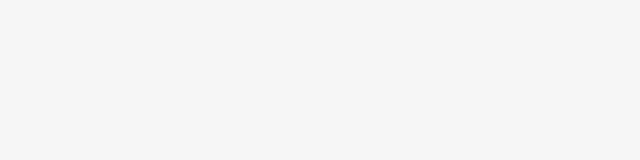
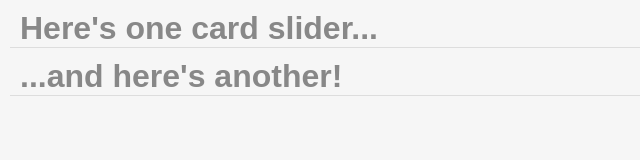
Before and after one commit to asakasamo/card-slider, a website: page index.html in a window 1280 px wide. Shown: the whole page, without its empty margins (0-640 px from the left). Drawn offline with Linux system fonts and the light colour scheme; no server answers.

Commit message:
Make the project presentable

```diff
--- a/css/style.css
+++ b/css/style.css
@@ -10,8 +10,7 @@ h2 {
    margin: 0;
    padding: 0;
    border: 0;
-   font-size: 100%;
-   font: inherit;
+   font-family: Arial;
    vertical-align: baseline;
 }
 
@@ -173,3 +172,12 @@ a {
 .card-nav a:active {
    color: #299638;
 }
+
+/* Extra styles */
+
+h1.title {
+   color: #888;
+   border-bottom: 1px solid #ddd;
+   padding-left: 10px;
+   margin: 10px;
+}
--- a/index.html
+++ b/index.html
@@ -11,11 +11,20 @@
          sizes="32x32"
       />
       <link rel="stylesheet" href="./css/style.css" />
-      <script type="module" src="js/slider.js"></script>
-
+      <script src="js/slider.js"></script>
       <title>Mindera Card Slider</title>
    </head>
    <body>
-      <div id="slider"></div>
+      <h1 class="title">Here's one card slider...</h1>
+      <div id="slider1"></div>
+
+      <h1 class="title">...and here's another!</h1>
+      <div id="slider2"></div>
+      <script>
+         $cardSlider({ parentSelector: "#slider1 " });
+
+         const options = { numVisibleCards: 1, parentSelector: "#slider2" };
+         $cardSlider(options);
+      </script>
    </body>
 </html>
```
